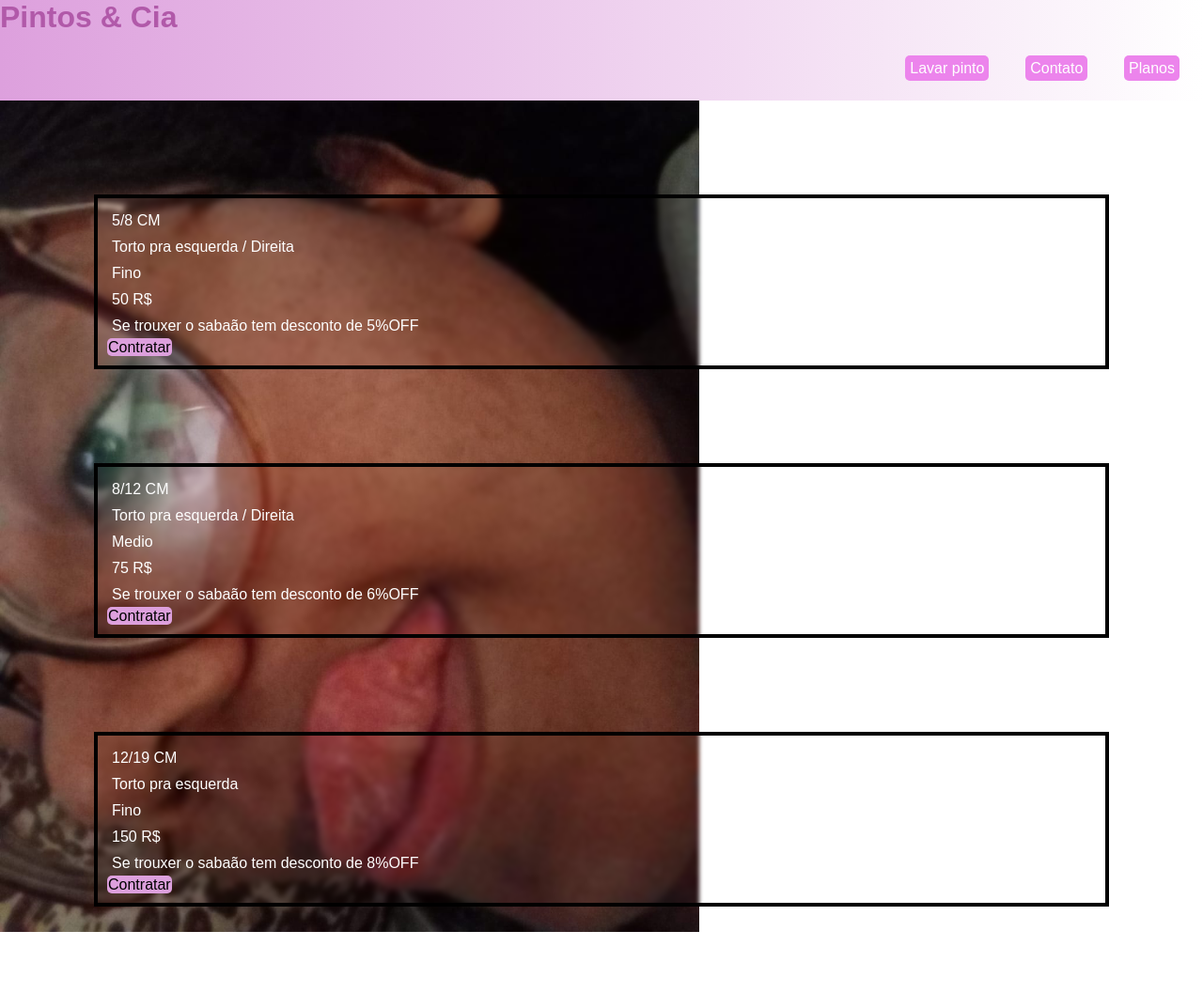
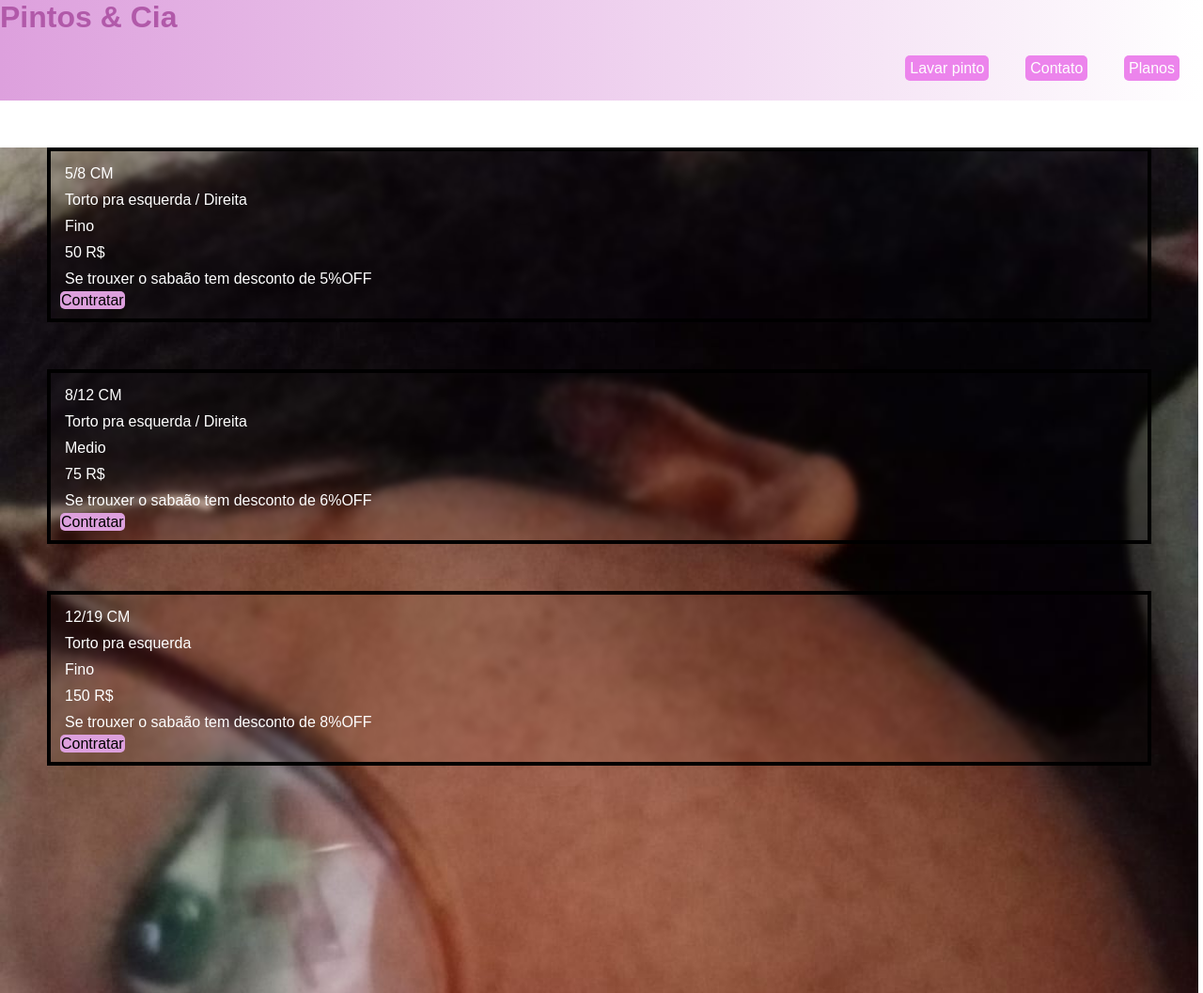
Before and after one commit to Douglasjrdev/SITE, a plain HTML site: page planos.html in a window 1280 px wide. Shown: the whole page at 94% size. Drawn offline with Linux system fonts and the light colour scheme.

Commit message:
Update plans.css

```diff
--- a/plans.css
+++ b/plans.css
@@ -45,7 +45,9 @@
     box-sizing: border-box;
 }
 
+body{
 
+}
 .cabeçario{
 
     background:linear-gradient(to right, plum, white);
@@ -90,10 +92,13 @@ a{
 }
 
 
-body{
-    background: url(fotos/plansback.jpeg);
-    background-size: 93vh;
-    background-repeat: no-repeat;
+main{
+    margin-right: 5px;
+
+   min-height: 900px;
+     background:url(fotos/plansback.jpeg);
+     background-repeat: no-repeat;
+     background-size: cover;
 
 
 }
@@ -102,7 +107,7 @@ li{
     padding: 5px;
 }
 .card{
-    margin: 100px;
+    margin: 50px;
     border: 4px solid black;
 
     backdrop-filter:blur(2px) ;
```
